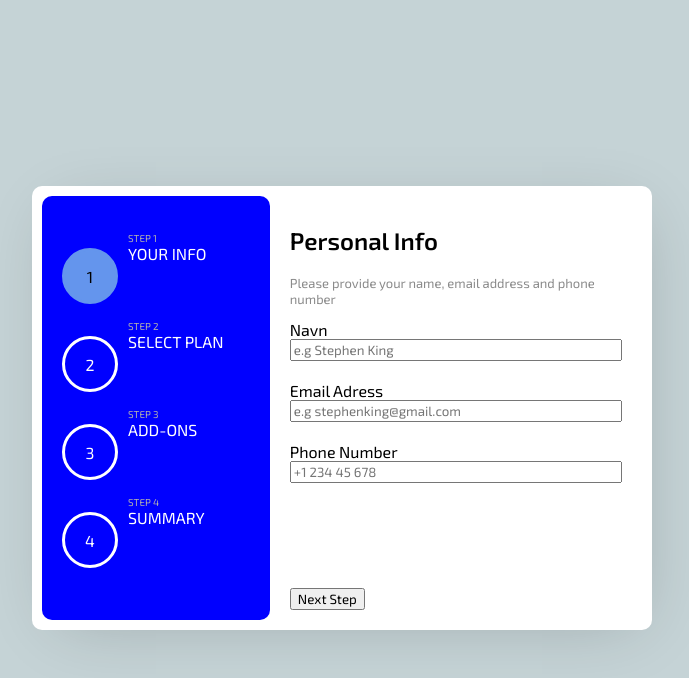
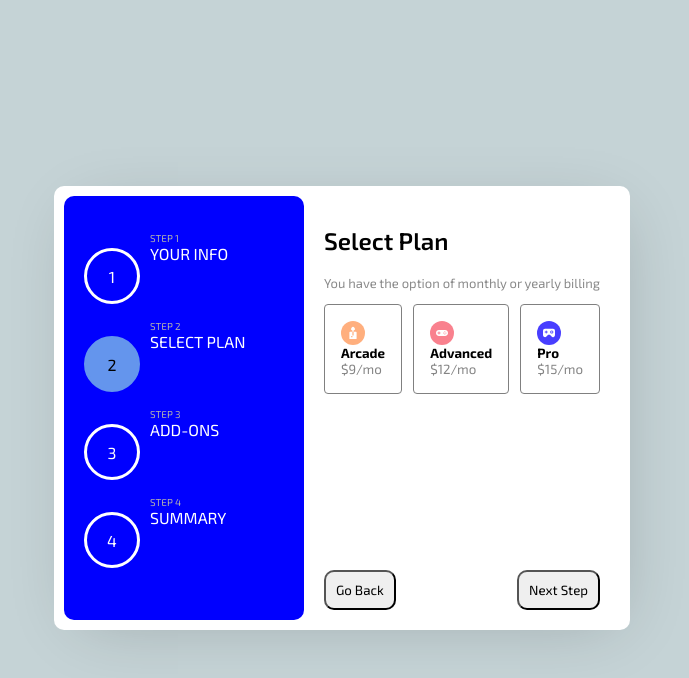
Before and after one commit to LarsGJobloop/kodeloftet-28-02-24, a website: page index.html in a window 1280 px wide. Both pictures are taken after a click on the button "Next Step". Shown: the whole page, without its empty margins (298-987 px from the left). Drawn offline with Linux system fonts and the light colour scheme.

Commit message:
add backward and forward navigation

```diff
--- a/index.html
+++ b/index.html
@@ -6,7 +6,7 @@
   <meta charset="UTF-8" />
   <meta name="viewport" content="width=device-width" />
   <link rel="stylesheet" href="styles.css" />
-  <script type="module" src="script.js"></script>
+  <script src="script.js"></script>
   <link rel="preconnect" href="https://fonts.googleapis.com">
   <link rel="preconnect" href="https://fonts.gstatic.com" crossorigin>
   <link href="https://fonts.googleapis.com/css2?family=Exo+2:ital,wght@0,100..900;1,100..900&display=swap"
@@ -15,7 +15,7 @@
 
 <body>
 
-  <section class="multi-step-form current-form-1">
+  <section id="multi-step-form" class="multi-step-form current-form-1">
     <div class="menu-left">
       <ol>
         <li class="menu-item item-1">
@@ -80,7 +80,7 @@
       </div>
 
       <div>
-        <button>Next Step</button>
+        <button onclick="setStage(2)">Next Step</button>
       </div>
     </div>
 
@@ -109,8 +109,8 @@
       </div>
 
       <div class="form-navigation">
-        <button>Go Back</button>
-        <button>Next Step</button>
+        <button onclick="setStage(1)">Go Back</button>
+        <button onclick="setStage(3)">Next Step</button>
       </div>
     </div>
 
@@ -147,11 +147,11 @@
             </label>
           </div>
         </div>
+      </div>
 
-        <div class="form-navigation">
-          <button>Go Back</button>
-          <button>Next Step</button>
-        </div>
+      <div class="form-navigation">
+        <button onclick="setStage(2)">Go Back</button>
+        <button onclick="setStage(4)">Next Step</button>
       </div>
     </div>
 
--- a/script.js
+++ b/script.js
@@ -1 +1,14 @@
-console.log('Hello!');
+function setStage(newStage) {
+    // Hent ut form elementet
+    const form = document.querySelector("#multi-step-form")
+
+    // // Fjerner det nåværende css klassen
+    form.classList.remove("current-form-1")
+    form.classList.remove("current-form-2")
+    form.classList.remove("current-form-3")
+    form.classList.remove("current-form-4")
+
+    // // Legg til den nye css klassen
+    const newClass = "current-form-" + newStage
+    form.classList.add(newClass)
+}
```
